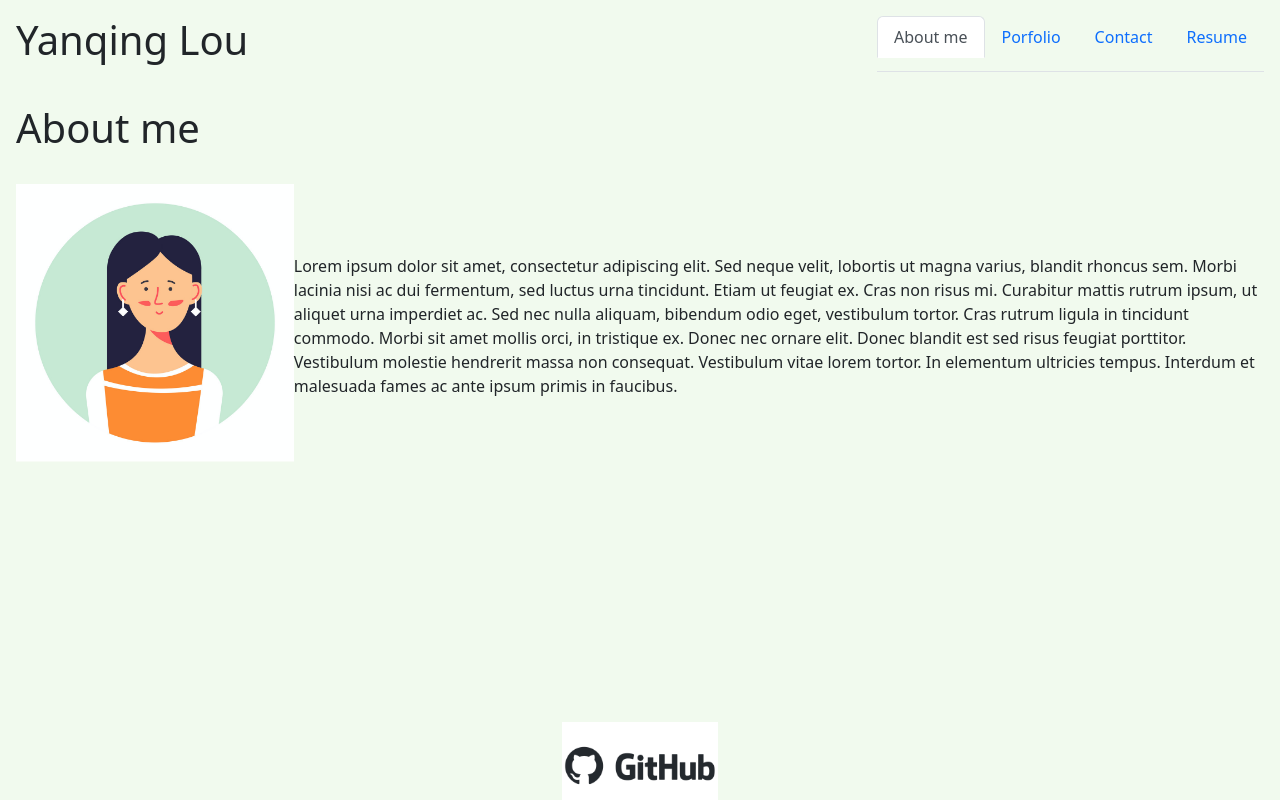
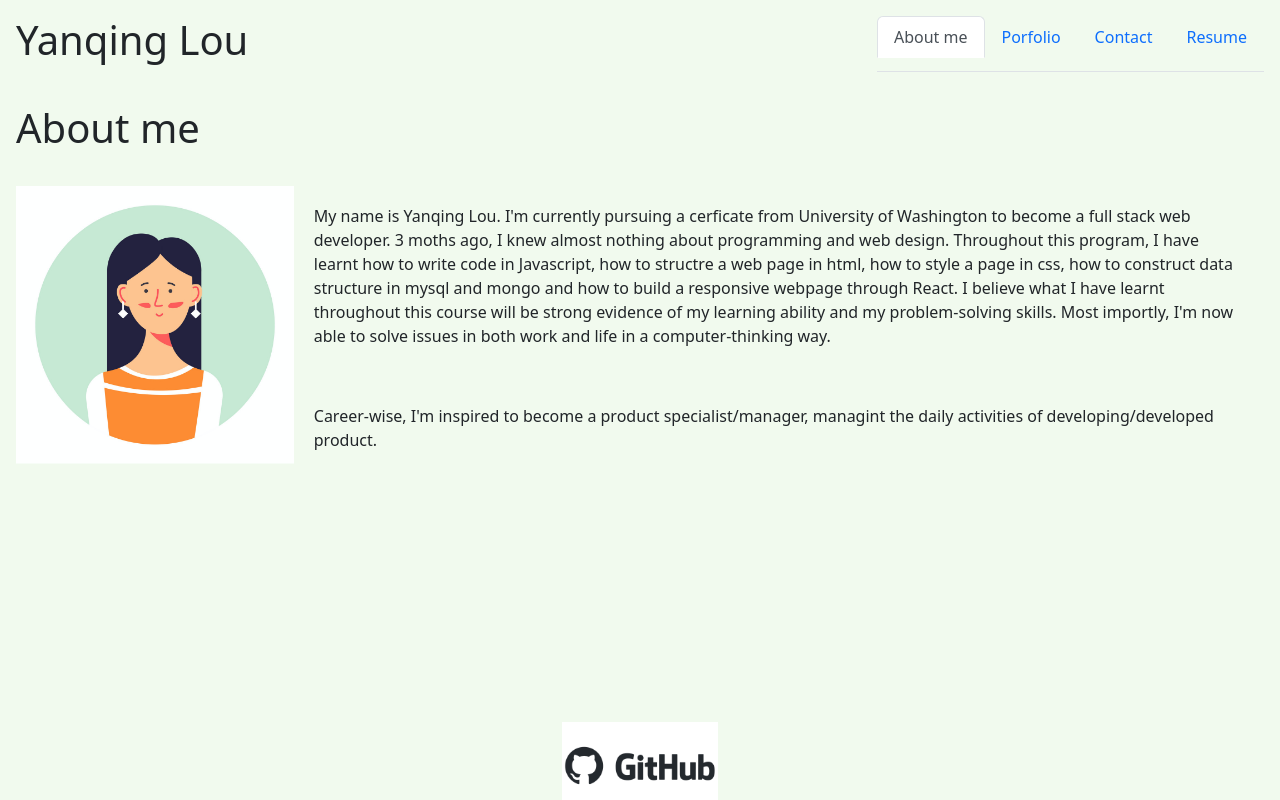
Before and after one commit to yanqinglou/YQL-PROFOLIO-INREACT, a React (Create React App) app: page / in a window 1280 px wide. Shown: the top 800 px of the page. Built offline with nearby package versions, Linux system fonts and the light colour scheme.

Commit message:
add personal introduction

```diff
--- a/src/components/pages/aboutme.js
+++ b/src/components/pages/aboutme.js
@@ -13,6 +13,9 @@ const styles = {
     display: "flex",
     alignItems: "center",
   },
+  aboutmep: {
+  padding:'20px'
+  },
 
 };
 
@@ -23,18 +26,14 @@ export default function Aboutme() {
       <br></br>
       <div style={styles.aboutme}>
         <img style={styles.aboutmeImg} src={img}></img>
-        <p>
-          Lorem ipsum dolor sit amet, consectetur adipiscing elit. Sed neque
-          velit, lobortis ut magna varius, blandit rhoncus sem. Morbi lacinia
-          nisi ac dui fermentum, sed luctus urna tincidunt. Etiam ut feugiat ex.
-          Cras non risus mi. Curabitur mattis rutrum ipsum, ut aliquet urna
-          imperdiet ac. Sed nec nulla aliquam, bibendum odio eget, vestibulum
-          tortor. Cras rutrum ligula in tincidunt commodo. Morbi sit amet mollis
-          orci, in tristique ex. Donec nec ornare elit. Donec blandit est sed
-          risus feugiat porttitor. Vestibulum molestie hendrerit massa non
-          consequat. Vestibulum vitae lorem tortor. In elementum ultricies
-          tempus. Interdum et malesuada fames ac ante ipsum primis in faucibus.
+        <div>
+        <p style={styles.aboutmep}>
+          My name is Yanqing Lou. I'm currently pursuing a cerficate from University of Washington to become a full stack web developer. 3 moths ago, I knew almost nothing about programming and web design. Throughout this program, I have learnt how to write code in Javascript, how to structre a web page in html, how to style a page in css, how to construct data structure in mysql and mongo and how to build a responsive webpage through React. I believe what I have learnt throughout this course will be strong evidence of my learning ability and my problem-solving skills. Most importly, I'm now able to solve issues in both work and life in a computer-thinking way.
         </p>
+         <p style={styles.aboutmep}>Career-wise, I'm inspired to become a product specialist/manager, managint the daily activities of developing/developed product.
+          </p>
+        </div>
+
       </div>
     </div>
   );
```
